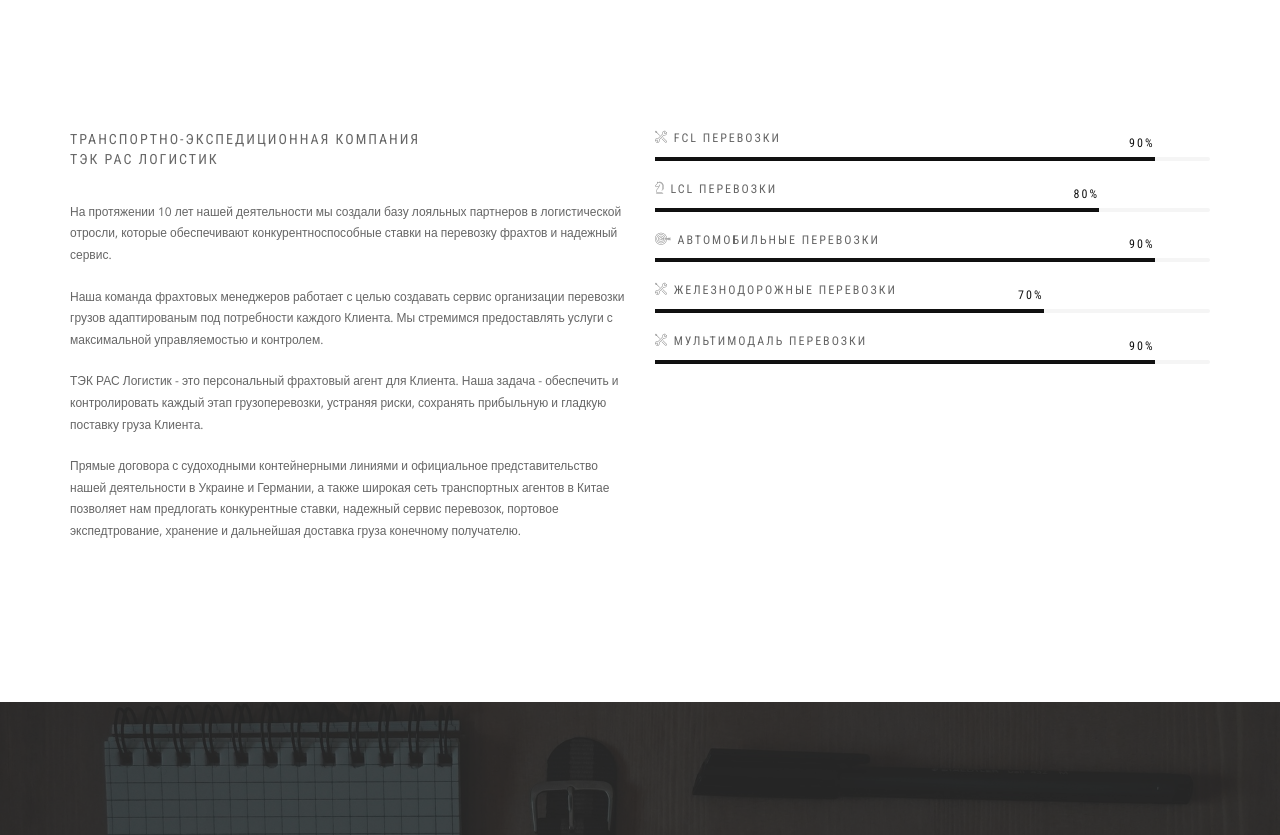
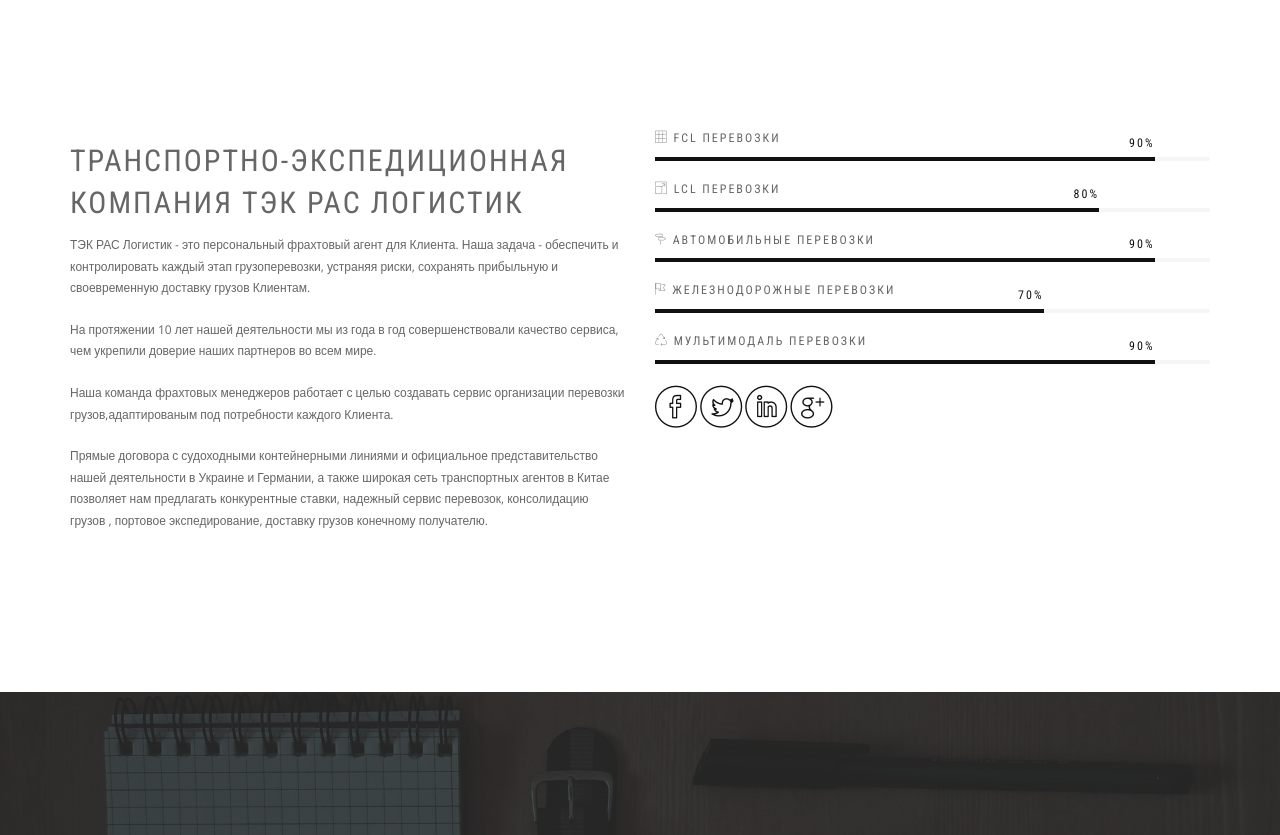
Before and after one commit to Marysta/GHslavske, a plain HTML site: page index_ru.html in a window 1280 px wide. Shown: the part 820-1655 px from the top of the page. Drawn offline with nearby package versions, Linux system fonts and the light colour scheme; a web font is replaced by a local one.

```diff
--- a/index_ru.html
+++ b/index_ru.html
@@ -75,7 +75,7 @@
                       <li><a href="multimodalnyy_fraht.html">Мультимодальные перевозки</a></li>
                     </ul>
                   </li>
-                      <li><a href="kontakty.html">Контакты</a></li>
+                      <li><a href="kotakty.html">Контакты</a></li>
                       <li><a href="novosti.html">Новости</a></li>
              <li><a href="blog_ru.html">Блог</a></li>
              <li><a href="index.html">EN</a></li>
@@ -107,43 +107,49 @@
           <div class="container">
             <div class="row">
               <div class="col-sm-6">
-                <h5 class="font-alt">Транспортно-экспедиционная компания<br/>ТЭК РАС Логистик</h5><br/>
-                <p> На протяжении 10 лет нашей деятельности мы создали базу лояльных партнеров в логистической отросли, которые обеспечивают конкурентноспособные ставки на перевозку фрахтов и надежный сервис.
+                <h2 class="font-alt">Транспортно-экспедиционная компания ТЭК РАС Логистик</h2>
+                <p> ТЭК РАС Логистик - это персональный фрахтовый агент для Клиента. Наша задача - обеспечить и контролировать каждый этап грузоперевозки, устраняя риски, сохранять прибыльную и своевременную  доставку грузов  Клиентам.
                    </p>
-                <p>Наша команда фрахтовых менеджеров работает с целью создавать сервис организации перевозки грузов адаптированым под потребности каждого Клиента. Мы стремимся предоставлять услуги с максимальной управляемостью и контролем.
+                <p>На протяжении 10 лет нашей деятельности мы из года в год совершенствовали качество сервиса,  чем укрепили доверие наших  партнеров  во всем мире.
                   </p>
-                <p>ТЭК РАС Логистик - это персональный фрахтовый агент для Клиента. Наша задача - обеспечить и контролировать каждый этап грузоперевозки, устраняя риски, сохранять прибыльную и гладкую поставку груза Клиента.
+                <p>Наша команда фрахтовых менеджеров работает с целью создавать сервис организации перевозки грузов,адаптированым под потребности каждого Клиента.
                 </p>
-                <p>Прямые договора с судоходными контейнерными линиями и официальное представительство нашей деятельности в Украине и Германии, а также широкая сеть транспортных агентов в Китае позволяет нам предлогать конкурентные ставки, надежный сервис перевозок, портовое экспедтрование, хранение и дальнейшая доставка груза конечному получателю.
+                <p>Прямые договора с судоходными контейнерными линиями и официальное представительство нашей деятельности в Украине и Германии, а также широкая сеть транспортных агентов в Китае позволяет нам предлагать конкурентные ставки, надежный сервис перевозок,  консолидацию грузов , портовое экспедирование,  доставку грузов конечному получателю.
                   </p>
               </div>
               <div class="col-sm-6">
-                <h6 class="font-alt"><span class="icon-tools-2"></span> FCL перевозки
+                <h6 class="font-alt"><span class="icon-grid"></span> FCL перевозки
                 </h6>
                 <div class="progress">
                   <div class="progress-bar pb-dark" aria-valuenow="90" role="progressbar" aria-valuemin="0" aria-valuemax="100"><span class="font-alt"></span></div>
                 </div>
-                <h6 class="font-alt"><span class="icon-strategy"></span> LCL перевозки
+                <h6 class="font-alt"><span class="icon-expand"></span> LCL перевозки
                 </h6>
                 <div class="progress">
                   <div class="progress-bar pb-dark" aria-valuenow="80" role="progressbar" aria-valuemin="0" aria-valuemax="100"><span class="font-alt"></span></div>
                 </div>
-                <h6 class="font-alt"><span class="icon-target"></span> Автомобильные перевозки
+                <h6 class="font-alt"><span class="icon-streetsign"></span> Автомобильные перевозки
                 </h6>
                 <div class="progress">
                   <div class="progress-bar pb-dark" aria-valuenow="90" role="progressbar" aria-valuemin="0" aria-valuemax="100"><span class="font-alt"></span></div>
                 </div>
-                 <h6 class="font-alt"><span class="icon-tools-2"></span> Железнодорожные перевозки
+                 <h6 class="font-alt"><span class="icon-flag"></span> Железнодорожные перевозки
                 </h6>
                 <div class="progress">
                   <div class="progress-bar pb-dark" aria-valuenow="70" role="progressbar" aria-valuemin="0" aria-valuemax="100"><span class="font-alt"></span></div>
                 </div>
-                 <h6 class="font-alt"><span class="icon-tools-2"></span> Мультимодаль перевозки
+                 <h6 class="font-alt"><span class="icon-recycle"></span> Мультимодаль перевозки
                 </h6>
                 <div class="progress">
                   <div class="progress-bar pb-dark" aria-valuenow="90" role="progressbar" aria-valuemin="0" aria-valuemax="100"><span class="font-alt"></span></div>
                 </div>
+               <div class="widget">
 
+                  <a class="features-icon"><span class="icon-facebook"></span></a>
+                  <a class="features-icon"><span class="icon-twitter"></span></a>
+                  <a class="features-icon"><span class="icon-linkedin"></span></a>
+                  <a class="features-icon"><span class="icon-googleplus"></span></a>
+                </div>
               </div>
             </div>
           </div>
@@ -216,7 +222,7 @@
               <div class="col-md-3 col-sm-6 col-xs-12">
                 <div class="features-item wow fadeInUp">
                   <div class="features-icon"><span class="icon-gears"></span></div>
-                  <h3 class="features-title font-alt">Индивидуальный подход</h3>
+                  <h3 class="features-title font-alt">Клиентоориентированность</h3>
                   <p>Внимательное изучение деталей поставки и потребностей Клиента, адаптация к условиям перевозчиков</p>
                 </div>
               </div>
```
Also changed, not shown: blog_ru.html (+6 -6 lines), kotakty.html (+1 -1 lines), morskoj_fraht_ru.html (+17 -7 lines), multimodalnyy_fraht.html (+1 -1 lines), novosti.html (+1 -1 lines).
